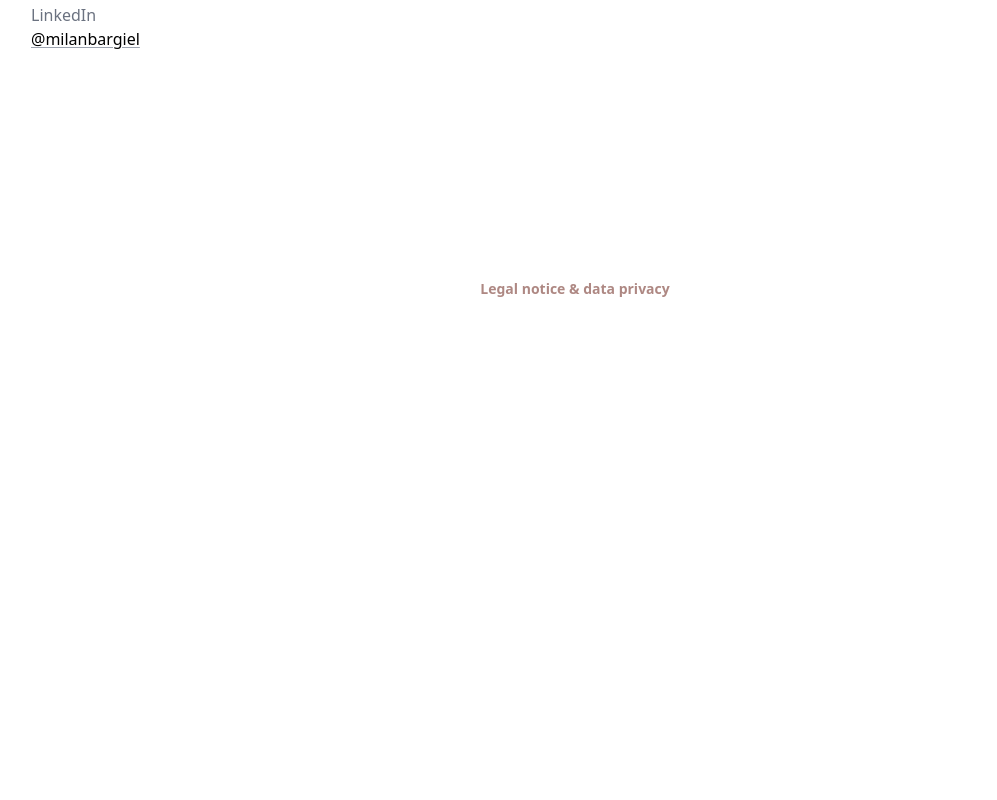
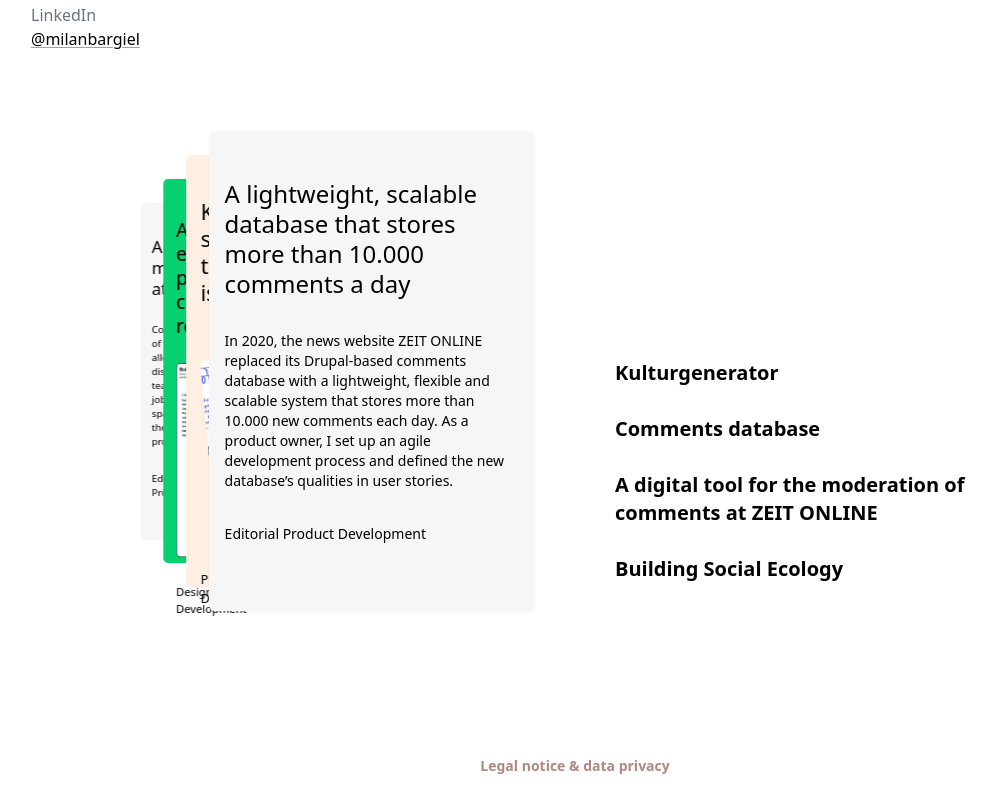
Before and after one commit to milanbargiel/portfolio, a Next.js app: page / in a window 1280 px wide. Shown: the part 477-1277 px from the top of the page, without its empty margins (65-1062 px from the left). Before the commit the page ends 800 px from the top, so only its background shows below. Built offline with nearby package versions, Linux system fonts and the light colour scheme.

Commit message:
Stack cards on top of each other

```diff
--- a/components/project-list.js
+++ b/components/project-list.js
@@ -1,19 +1,22 @@
 import Project from '../components/project'
 import bsePic from '../public/buildingsocialecology.png'
 import kulturgeneratorPic from '../public/kulturgenerator.png'
+import styles from '../styles/Slider.module.css'
 
 export default function ProjectList() {
   return (
-    <div className="mx-4 mb-24 md:hidden">
+    <div className="md:flex md:mb-36 md:h-[30rem] md:max-w-4xl md:mx-auto">
+      <div className="mx-4 mb-24 md:flex md:m-0 md:mr-10 md:w-1/2 md:relative md:h-full">
         <Project
           roles={['Editorial Product Development']}
           title="A lightweight, scalable database that stores more than 10.000 comments a day"
+          className={styles.slide}
         >
-        In 2020, the news website ZEIT ONLINE replaced its Drupal-based comments
-        database with a lightweight, flexible and scalable system that stores
-        more than 10.000 new comments each day. As a product owner, I set up an
-        agile development process and defined the new database’s qualities in
-        user stories.
+          In 2020, the news website ZEIT ONLINE replaced its Drupal-based
+          comments database with a lightweight, flexible and scalable system
+          that stores more than 10.000 new comments each day. As a product
+          owner, I set up an agile development process and defined the new
+          database’s qualities in user stories.
         </Project>
         <Project
           roles={['Product Design', 'Development']}
@@ -22,6 +25,7 @@ export default function ProjectList() {
           imageAlt="Screenshot from the kulturgenerator web interface"
           imageStyles="my-4 ml-2 w-2/3 -rotate-6 rounded-md md:w-4/5 drop-shadow-sm"
           color="#FFEFE2"
+          className={styles.slide}
         ></Project>
         <Project
           roles={['Design', 'Development']}
@@ -30,18 +34,46 @@ export default function ProjectList() {
           imageAlt="Screenshot of buildingsocialecology.org"
           imageStyles="rounded-md drop-shadow-sm border border-gray-700"
           color="#07D070"
+          className={styles.slide}
         ></Project>
         <Project
           roles={['Editorial Product Development', 'Prototyping']}
           title="A digital tool for the moderation of comments at ZEIT ONLINE"
+          className={styles.slide}
         >
-        Comment sections are an essential feature of the online news media ZEIT
-        ONLINE. They allow readers to exchange ideas, engage in discussions and
-        react to stories. To help the team of professional moderators to do
-        their job and keep comment sections a safe space, a new tool was needed
-        that reduced the complexity of former workflows. In this project I took
-        the role of a product owner.
+          Comment sections are an essential feature of the online news media
+          ZEIT ONLINE. They allow readers to exchange ideas, engage in
+          discussions and react to stories. To help the team of professional
+          moderators to do their job and keep comment sections a safe space, a
+          new tool was needed that reduced the complexity of former workflows.
+          In this project I took the role of a product owner.
         </Project>
+      </div>
+      {/* Desktop navigation */}
+      <div className="hidden md:flex md:ml-10 md:w-1/2">
+        <ul className="self-end">
+          <li className="mb-7">
+            <button className="font-semibold text-xl text-left">
+              Kulturgenerator
+            </button>
+          </li>
+          <li className="mb-7">
+            <button className="font-semibold text-xl text-left">
+              Comments database
+            </button>
+          </li>
+          <li className="mb-7">
+            <button className="font-semibold text-xl text-left">
+              A digital tool for the moderation of comments at ZEIT ONLINE
+            </button>
+          </li>
+          <li className="mb-7">
+            <button className="font-semibold text-xl text-left">
+              Building Social Ecology
+            </button>
+          </li>
+        </ul>
+      </div>
     </div>
   )
 }
--- a/components/project.js
+++ b/components/project.js
@@ -11,13 +11,15 @@ export default function Project(props) {
 
   return (
     <article
-      className="drop-shadow-sm px-4 pt-12 pb-4 mb-8 rounded-lg md:mb-12 md:px-8 md:pb-8 md:pt-12 md:flex"
+      className={`drop-shadow-sm px-4 pt-12 pb-4 mb-8 rounded-lg md:rounded-md ${
+        props.className ? props.className : ''
+      }`}
       style={{ backgroundColor }}
     >
       <h3 className="mb-8 text-2xl leading-tight">{props.title}</h3>
       <div className="text-sm mb-8">{props.children}</div>
       {props.image && (
-        <div className="mb-8 overflow-hidden md:flex md:items-center md:justify-center md:ml-10">
+        <div className="mb-8 overflow-hidden">
           <Image
             className={props.imageStyles}
             src={props.image}
--- /dev/null
+++ b/styles/Slider.module.css
@@ -0,0 +1,28 @@
+@media screen and (min-width: 768px) {
+  .slide {
+    position: absolute;
+    top: 0;
+    right: 0;
+    height: 100%;
+    width: 80%;
+  }
+
+  .slide:nth-child(1) {
+    z-index: 50;
+  }
+
+  .slide:nth-child(2) {
+    z-index: 30;
+    transform: translate3d(-12%, 0, 0) scale3d(0.9, 0.9, 1);
+  }
+
+  .slide:nth-child(3) {
+    z-index: 20;
+    transform: translate3d(-24%, 0, 0) scale3d(0.8, 0.8, 1);
+  }
+
+  .slide:nth-child(4) {
+    z-index: 10;
+    transform: translate3d(-36%, 0, 0) scale3d(0.7, 0.7, 1);
+  }
+}
```
Lines whose indentation alone changed are shown as unchanged.
